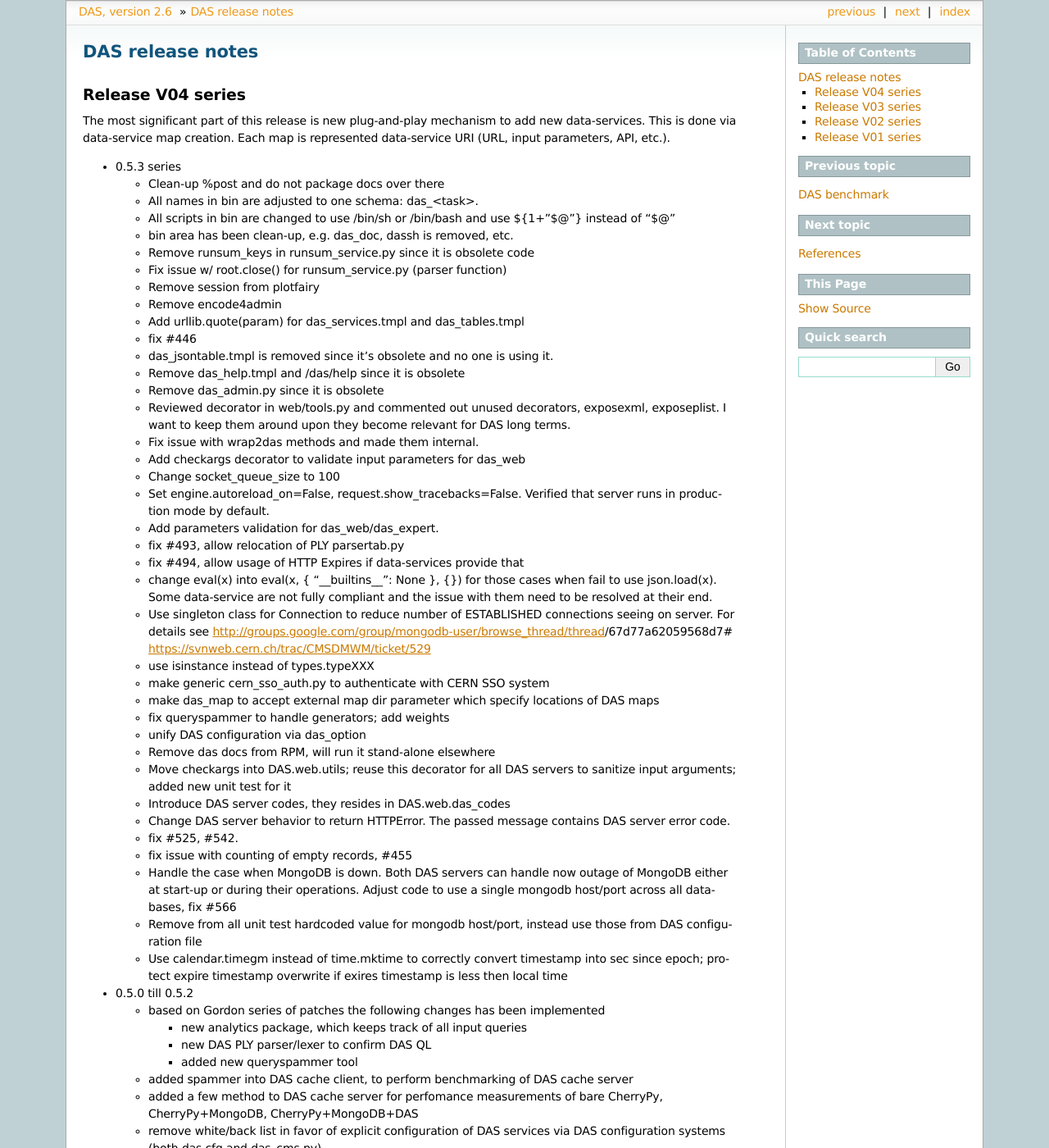
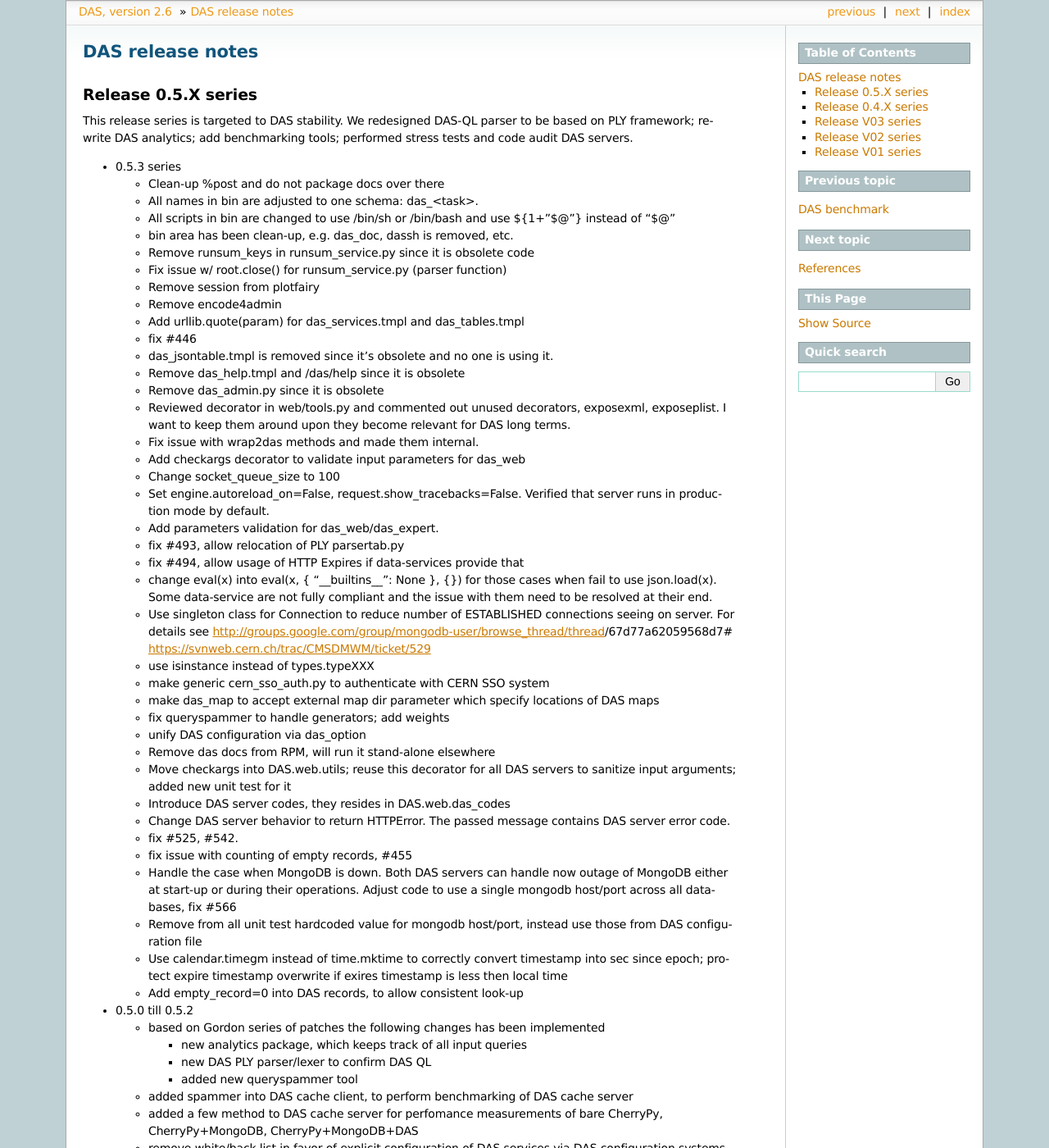
Before and after one commit to dmwm/DAS, a Sphinx documentation site: the page built from doc/sphinx/changelog.rst, in a window 1280 px wide and 1400 px high. Shown: the whole window at 82% size. Built offline with Sphinx 7.4.7, drawn with Linux system fonts in a browser that asks for light colours; the version number is read from the project's files by our own code; some of the changed text lies outside the part shown.

Commit message:
Update
git-svn-id: svn+ssh://svn.cern.ch/reps/CMSDMWM/DAS/trunk@10724 4525493e-7705-40b1-a816-d608a930855b

```diff
--- a/doc/sphinx/changelog.rst
+++ b/doc/sphinx/changelog.rst
@@ -1,11 +1,11 @@
 DAS release notes
 =================
 
-Release V04 series
-------------------
-The most significant part of this release is new plug-and-play mechanism
-to add new data-services. This is done via data-service map creation. Each
-map is represented data-service URI (URL, input parameters, API, etc.).
+Release 0.5.X series
+--------------------
+This release series is targeted to DAS stability. We redesigned DAS-QL
+parser to be based on PLY framework; re-write DAS analytics; add benchmarking tools;
+performed stress tests and code audit DAS servers.
 
 - 0.5.3 series
 
@@ -63,6 +63,7 @@ map is represented data-service URI (URL, input parameters, API, etc.).
   - Use calendar.timegm instead of time.mktime to correctly convert
     timestamp into sec since epoch; protect expire timestamp overwrite
     if exires timestamp is less then local time
+  - Add empty_record=0 into DAS records, to allow consistent look-up
 
 - 0.5.0 till 0.5.2
 
@@ -98,6 +99,12 @@ map is represented data-service URI (URL, input parameters, API, etc.).
   - updated DAS documentation (proof-reading, DAS QL section, etc.)
   - remove src/python/ply to avoid overlap with system defaul ply and added
     src/python/parser to keep parsertab.py around
+
+Release 0.4.X series
+--------------------
+The most significant part of this release is new plug-and-play mechanism
+to add new data-services. This is done via data-service map creation. Each
+map is represented data-service URI (URL, input parameters, API, etc.).
 
 - 0.4.13 till 0.4.18
 
```
